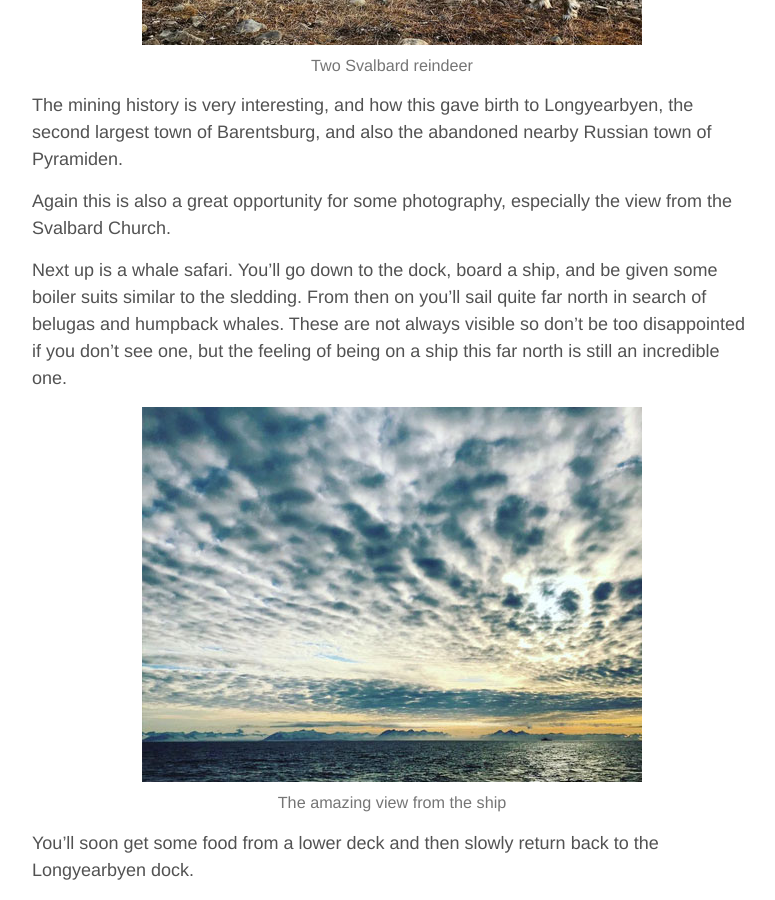
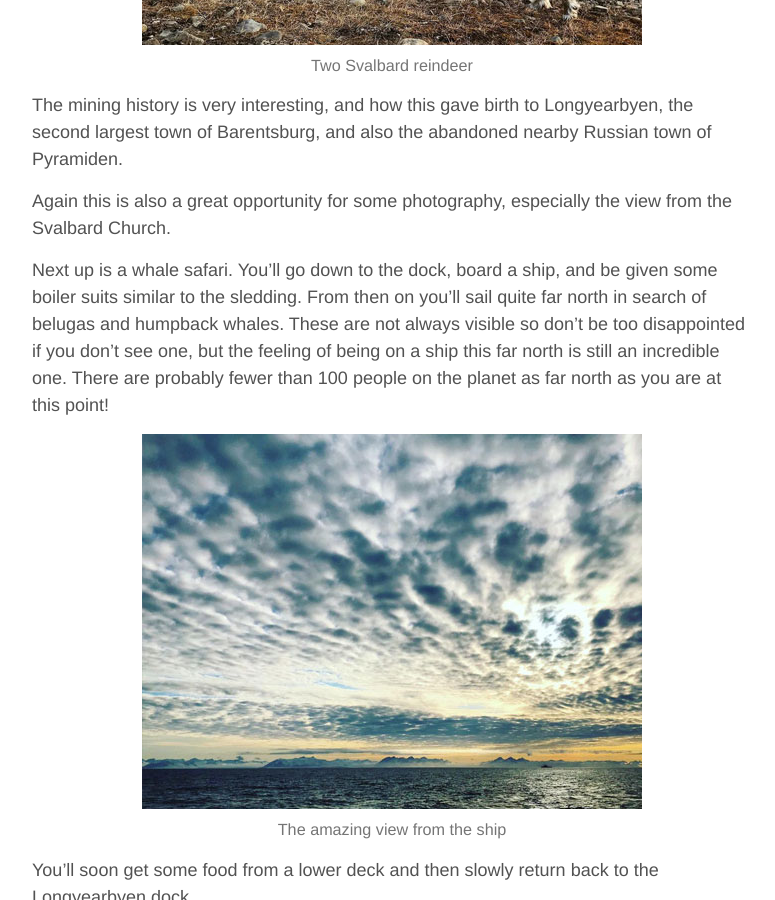
Before and after one commit to dineshraj/blog, a Jekyll site: the page built from _posts/2019-06-17-make-the-most-of-svalbard-in-4-days.md, in a window 1280 px wide and 900 px high, scrolled down 7537 px. Shown: the whole window, without its empty margins (248-1023 px from the left). Built offline with Jekyll 4.4.1, drawn with Linux system fonts in a browser that asks for light colours; some of the changed text lies outside the part shown.

Commit message:
Suggestions for additional words

```diff
--- a/_posts/2019-06-17-make-the-most-of-svalbard-in-4-days.md
+++ b/_posts/2019-06-17-make-the-most-of-svalbard-in-4-days.md
@@ -89,7 +89,7 @@ Take this moment to get some food and drinks! Drop into Svalbar, which is a pub
 
 Now it is time to have a walk around and explore Longyearbyen, if you stay in Svalbar till late, the sun will still be sky high so there's no need to worry about it getting dark. Walk up to the lake past the docks and see the polar bear warning sign.
 
-{% include image.html url='/assets/svalbard/polar-bear-sign.jpg' caption='Polar bear warning sign' %}
+{% include image.html url='/assets/svalbard/polar-bear-sign.jpg' caption='Polar bear warning sign, seen at around midnight in June' %}
 
 After which it is probably time to get some sleep!
 
@@ -114,7 +114,7 @@ The mining history is very interesting, and how this gave birth to Longyearbyen,
 
 Again this is also a great opportunity for some photography, especially the view from the Svalbard Church.
 
-Next up is a whale safari. You'll go down to the dock, board a ship, and be given some boiler suits similar to the sledding. From then on you'll sail quite far north in search of belugas and humpback whales. These are not always visible so don't be too disappointed if you don't see one, but the feeling of being on a ship this far north is still an incredible one.
+Next up is a whale safari. You'll go down to the dock, board a ship, and be given some boiler suits similar to the sledding. From then on you'll sail quite far north in search of belugas and humpback whales. These are not always visible so don't be too disappointed if you don't see one, but the feeling of being on a ship this far north is still an incredible one. There are probably fewer than 100 people on the planet as far north as you are at this point!
 
 {% include image.html url='/assets/svalbard/ship-view.jpg' caption='The amazing view from the ship' %}
 
```
